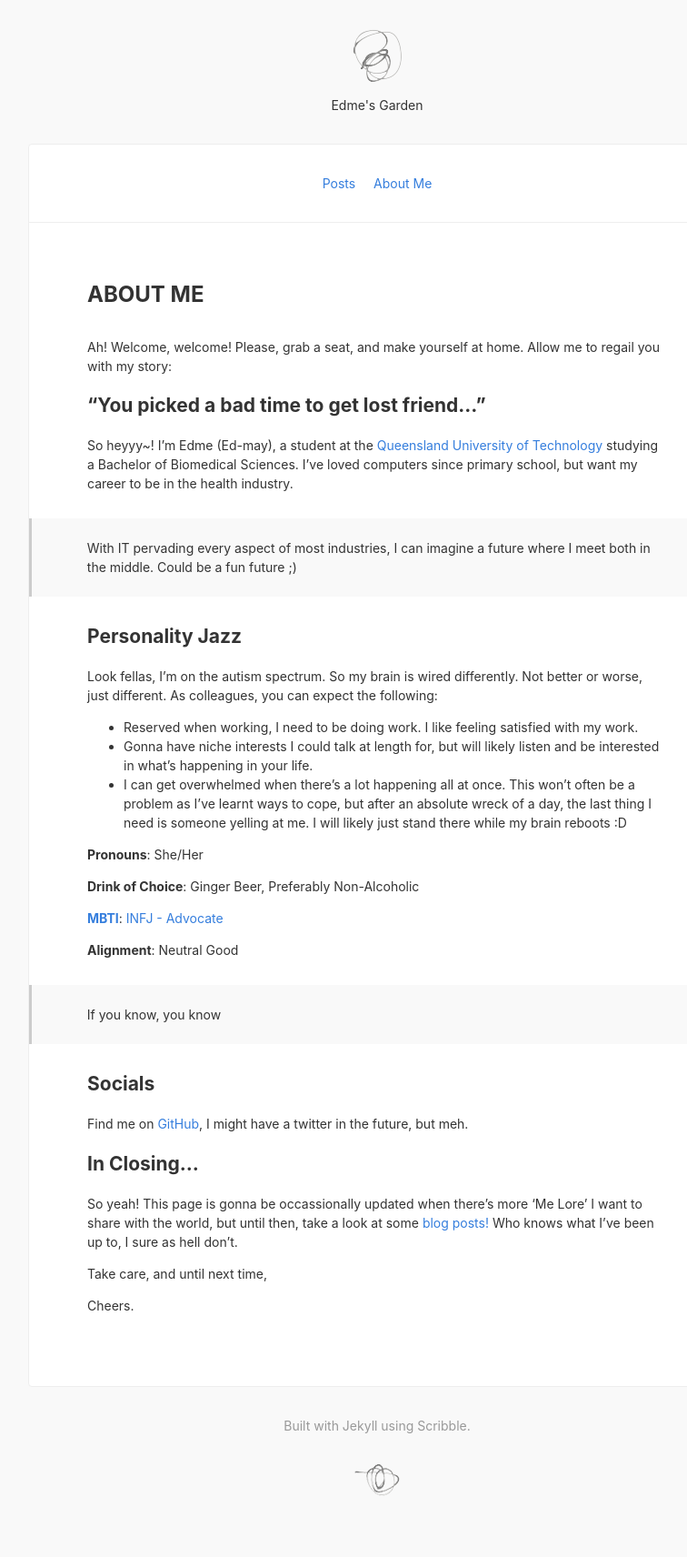
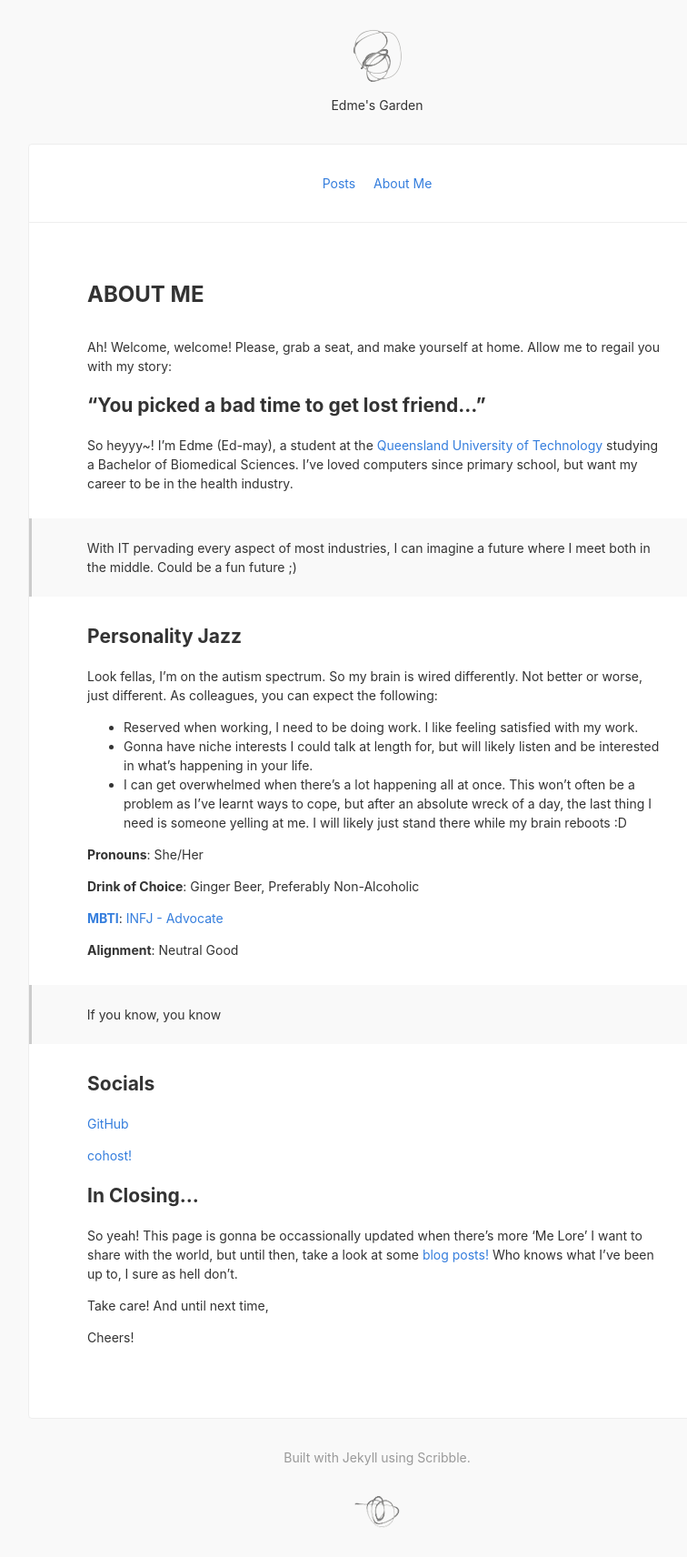
Before and after one commit to edamamev/edamamev.github.io, a Jekyll site: the page built from about.md, in a window 1280 px wide. Shown: the whole page at 91% size, without its empty margins (225-981 px from the left). Built offline with Jekyll 4.4.1, drawn with Linux system fonts in a browser that asks for light colours; nearby versions of some CDN libraries; before the commit the page ends 1677 px from its top, so only the background shows below that.

Commit message:
Added cohost! link to about.md

```diff
--- a/about.md
+++ b/about.md
@@ -25,11 +25,13 @@ Look fellas, I'm on the autism spectrum. So my brain is wired differently. Not b
 > If you know, you know
 
 ## Socials
-Find me on [GitHub](https://github.com/edamame-v), I might have a twitter in the future, but meh.
+[GitHub](https://github.com/edamame-v)
+
+[cohost!](https://cohost.org/edamamev)
 
 ## In Closing...
 So yeah! This page is gonna be occassionally updated when there's more 'Me Lore' I want to share with the world, but until then, take a look at some [blog posts!](https://edamame-v.github.io) Who knows what I've been up to, I sure as hell don't.
 
-Take care, and until next time,
+Take care! And until next time,
 
-Cheers.
+Cheers!
```
